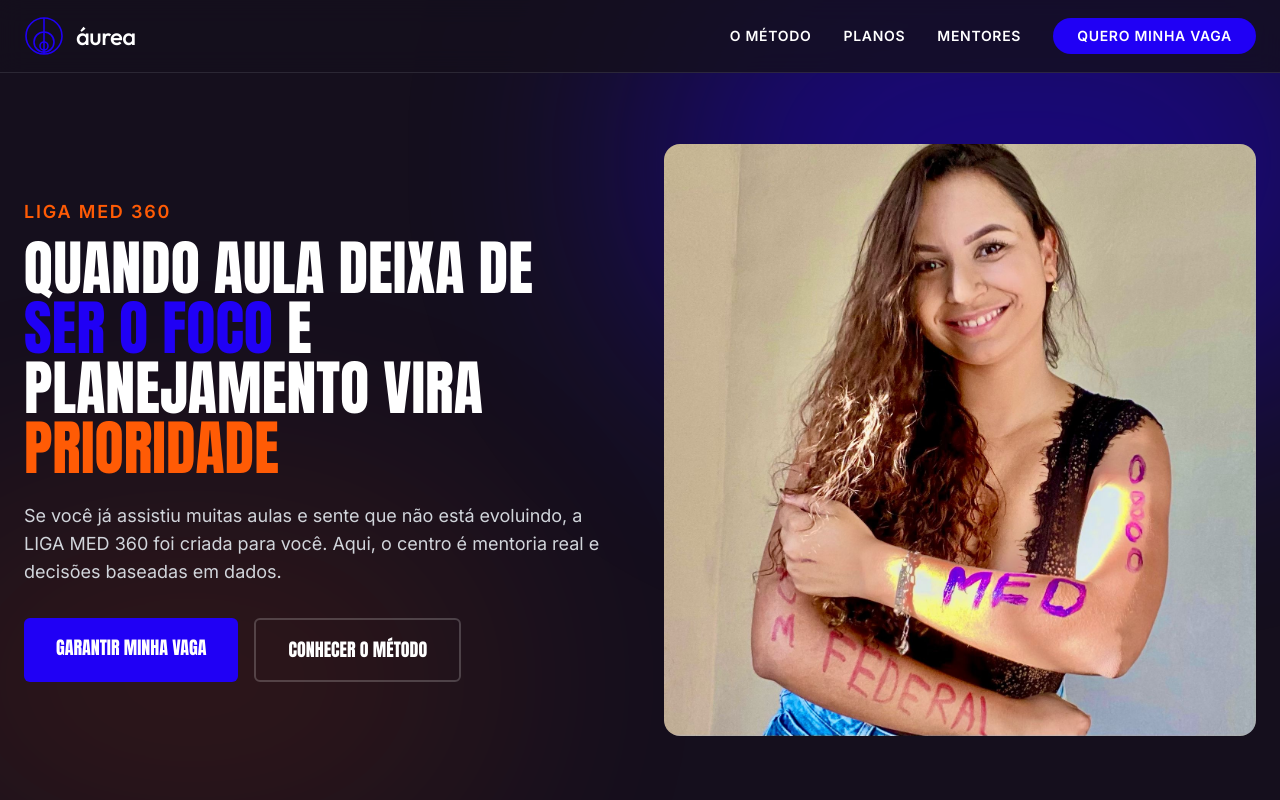
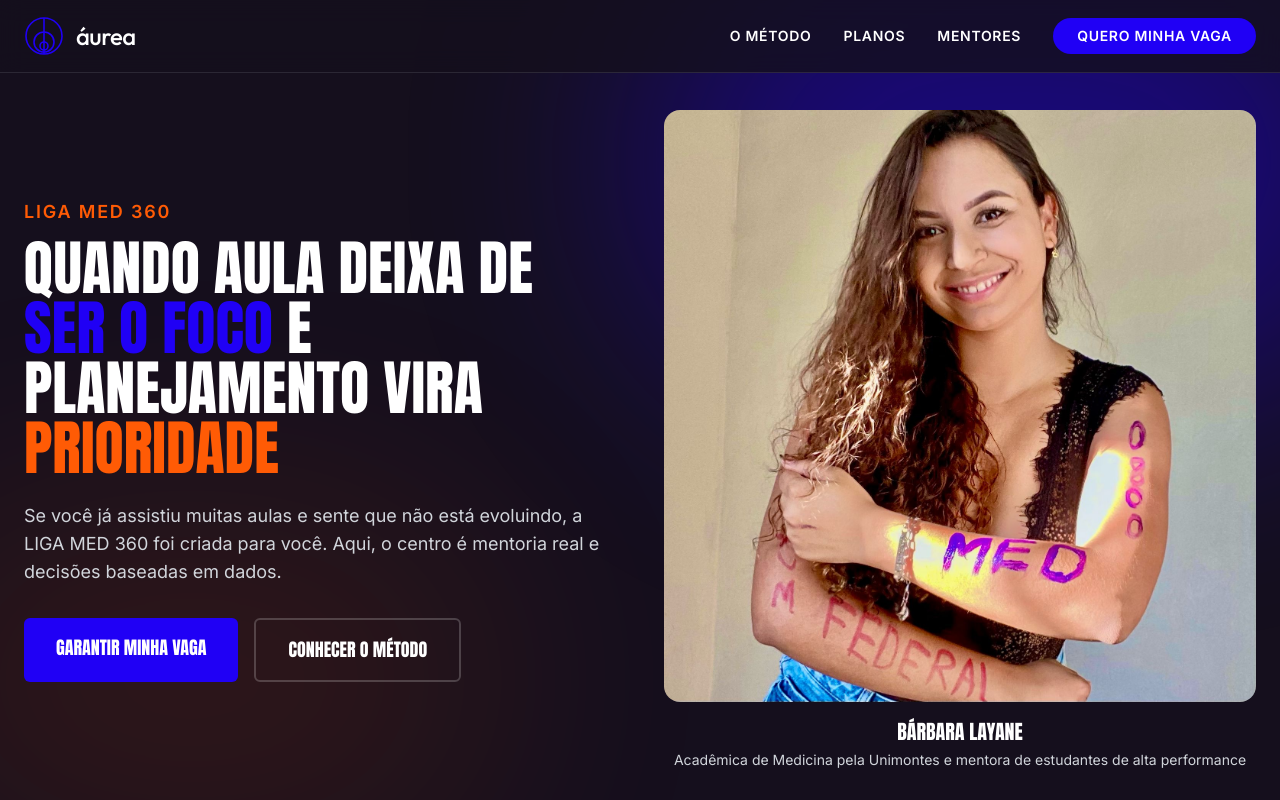
Before and after one commit to hamiltonmatematica/ligamed360, a React (Vite) app: page / in a window 1280 px wide. Shown: the top 800 px of the page. Built offline with nearby package versions, Linux system fonts and the light colour scheme.

Commit message:
Adiciona descrição de Bárbara Layane abaixo da foto no Hero

```diff
--- a/components/Hero.tsx
+++ b/components/Hero.tsx
@@ -42,12 +42,16 @@
             </div>
           </div>
           <div className="relative hidden lg:block">
-            <div className="aspect-square rounded-2xl overflow-hidden">
+            <div className="aspect-square rounded-2xl overflow-hidden mb-4">
               <img
                 src="/aprovada.jpeg"
                 alt="Liga Med 360"
                 className="w-full h-full object-cover"
               />
+            </div>
+            <div className="text-center">
+              <h3 className="text-white font-anton text-xl mb-1">Bárbara Layane</h3>
+              <p className="text-gray-300 text-sm">Acadêmica de Medicina pela Unimontes e mentora de estudantes de alta performance</p>
             </div>
           </div>
         </div>
```
